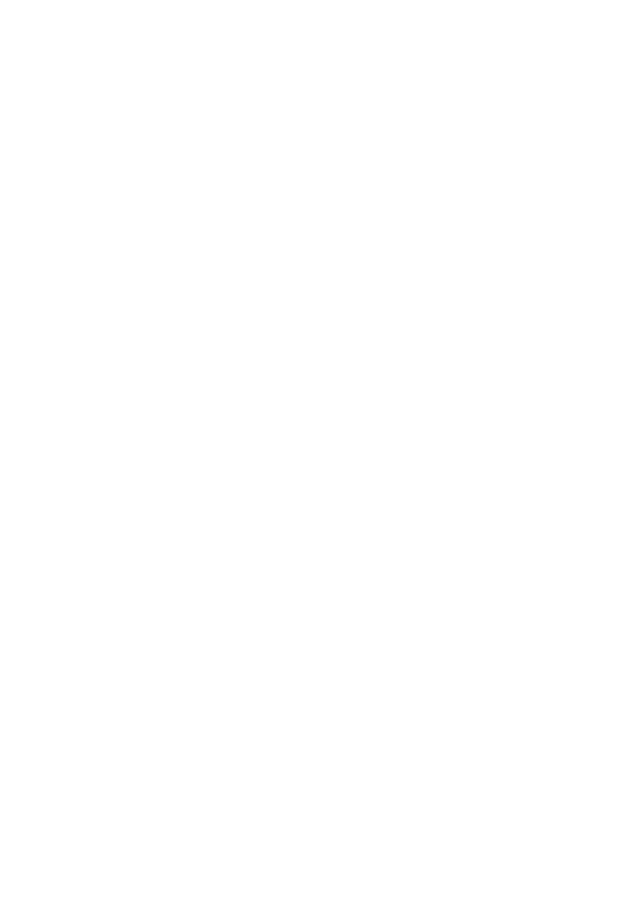
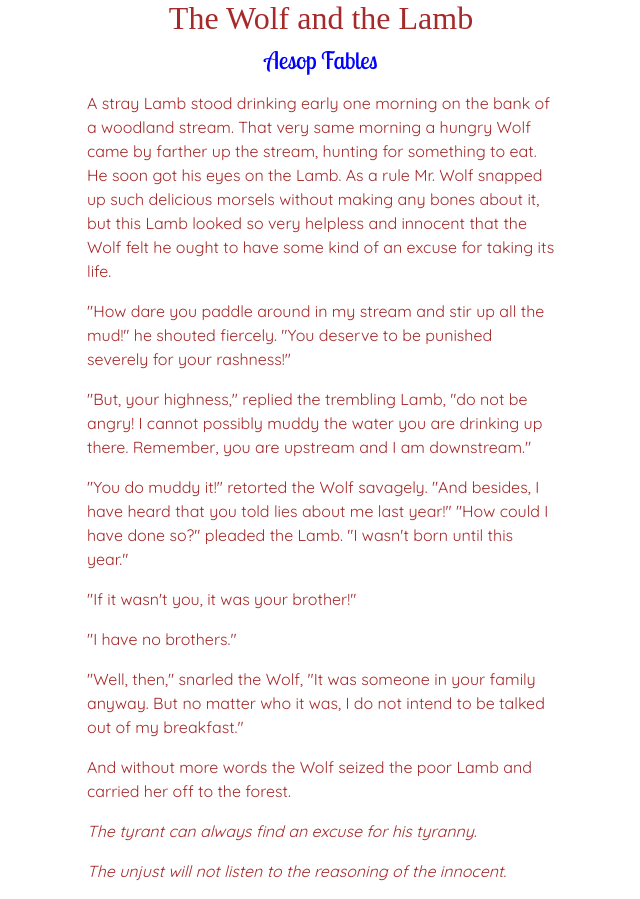
Before and after one commit to linakimi/in-class-exercise-11, a plain HTML site: page index.html in a window 1280 px wide. Shown: the whole page, without its empty margins (319-959 px from the left). Before the commit the page ends 800 px from the top, so only its background shows below. Drawn offline with Linux system fonts and the light colour scheme; a web font is replaced by a local one.

Commit message:
added font, paragaphs, headers, and css stylizing

```diff
--- a/index.html
+++ b/index.html
@@ -6,15 +6,19 @@
     <link rel="icon" href="https://github.com/favicon.ico" />
 
     <!-- Change the title to the name of your story -->
-    <title>Your Title Here</title>
+    <title>The Wolf and the Lamb</title>
 
-    <meta
+    <link rel="preconnect" href="https://fonts.googleapis.com">
+    <link rel="preconnect" href="https://fonts.gstatic.com" crossorigin>
+    <link href="https://fonts.googleapis.com/css2?family=Lobster+Two:ital,wght@0,400;0,700;1,400;1,700&family=Quicksand:wght@300..700&family=Sedan+SC&display=swap" rel="stylesheet">
+
+      <meta
       name="description"
-      content="Description of your fable"
+      content="The Wolf towards the Lamb next to the stream"
     />
 
     <meta name="robots" content="index,follow" />
-    <meta property="og:title" content="Your Title" />
+    <meta property="og:title" content="The Wolf and the Lamb" />
     <meta property="og:type" content="website" />
     <meta property="og:url" content="https://github.com/" />
     <meta name="twitter:card" content="summary" />
@@ -23,8 +27,53 @@
   </head>
   <body>
     <header>
+      <h1>The Wolf and the Lamb</h1>
+      <h2>Aesop Fables</h2>
     </header>
+
     <main>
+      <p>A stray Lamb stood drinking early one morning on the bank of a woodland stream.
+        That very same morning a hungry Wolf came by farther up the stream, hunting for something to eat.
+        He soon got his eyes on the Lamb.
+        As a rule Mr. Wolf snapped up such delicious morsels without making any bones about it,
+        but this Lamb looked so very helpless and innocent that the Wolf felt he ought to have some kind of an excuse for taking its life.
+      </p>
+      <p>
+        "How dare you paddle around in my stream and stir up all the mud!" he shouted fiercely.
+        "You deserve to be punished severely for your rashness!"
+      </p>
+
+      <p>
+        "But, your highness," replied the trembling Lamb, "do not be angry!
+        I cannot possibly muddy the water you are drinking up there.
+        Remember, you are upstream and I am downstream."
+      </p>
+      <p>
+        "You do muddy it!" retorted the Wolf savagely.
+        "And besides, I have heard that you told lies about me last year!"
+        "How could I have done so?" pleaded the Lamb. "I wasn't born until this year."
+      </p>
+
+      <p>
+        "If it wasn't you, it was your brother!"
+      </p>
+
+      <p>
+        "I have no brothers."
+      </p>
+
+      <p>
+        "Well, then," snarled the Wolf, "It was someone in your family anyway.
+        But no matter who it was, I do not intend to be talked out of my breakfast."
+      </p>
+
+      <p>
+        And without more words the Wolf seized the poor Lamb and carried her off to the forest.
+      </p>
+
+      <p><i>The tyrant can always find an excuse for his tyranny.</i></p>
+
+      <p><i>The unjust will not listen to the reasoning of the innocent.</i></p>
     </main>
   </body>
 </html>
--- a/style.css
+++ b/style.css
@@ -3,3 +3,35 @@
   padding: 0;
   box-sizing: border-box;
 }
+
+h1 {
+  font-family: "Sedan SC", serif;
+  color: brown;
+  font-weight: 400;
+  font-style: normal;
+  font-size: 2rem;
+  text-align: center;
+  margin: 0;
+}
+
+h2 {
+  font-family: "Lobster Two", sans-serif;
+  font-weight: 400;
+  font-style: normal;
+  color: blue;
+  text-align: center;
+  margin-bottom: .5rem;
+  margin-top: .5rem;
+}
+
+p {
+  font-family: "Quicksand", sans-serif;
+  font-optical-sizing: auto;
+  font-weight: weight;
+  font-style: normal;
+  line-height: 1.5;
+  color: brown;
+  margin: 1rem auto;
+  max-width: 500px;
+  padding: 0 1rem;
+}
```
Also changed, not shown: assets/Lobster_Two/LobsterTwo-Bold.ttf (added), assets/Lobster_Two/LobsterTwo-BoldItalic.ttf (added), assets/Lobster_Two/LobsterTwo-Italic.ttf (added), assets/Lobster_Two/LobsterTwo-Regular.ttf (added), assets/Lobster_Two/OFL.txt (added), assets/Sedan_SC/OFL.txt (added), assets/Sedan_SC/SedanSC-Regular.ttf (added).
